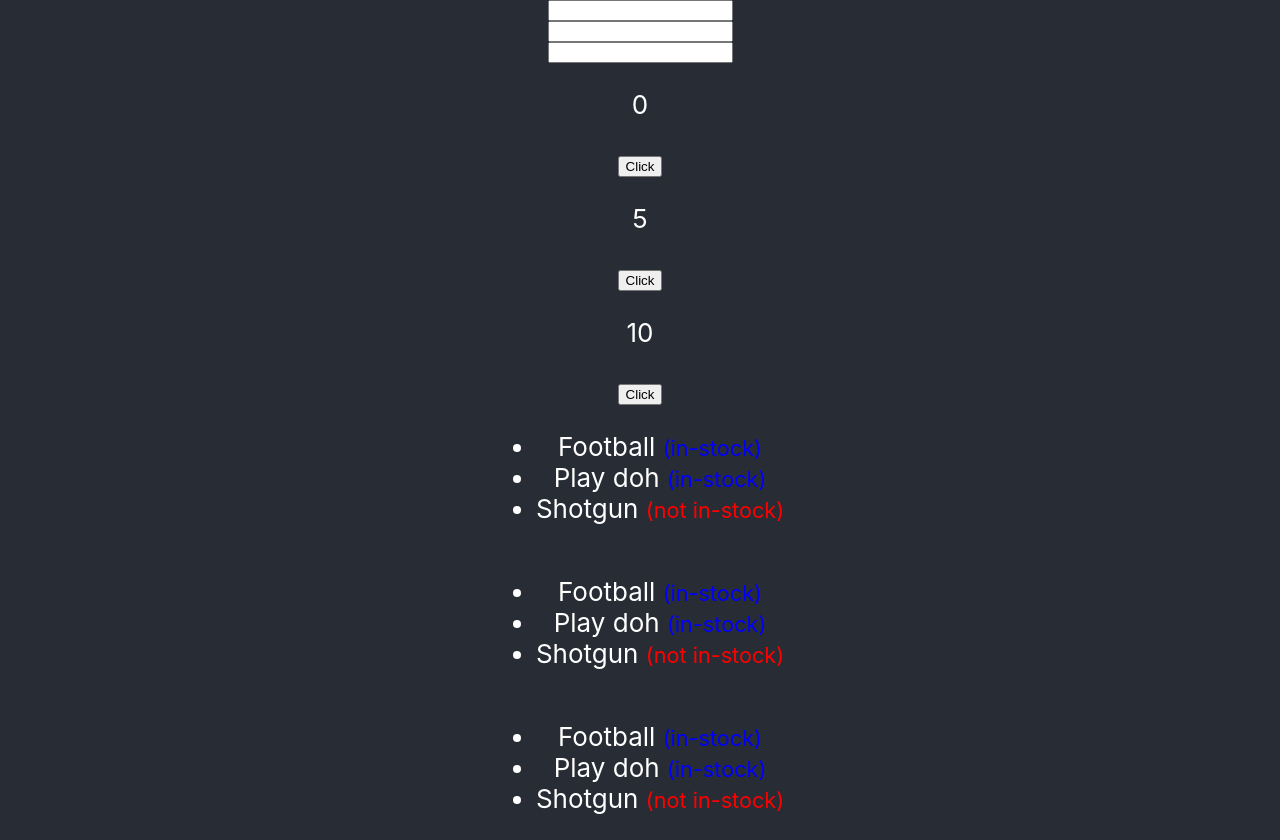
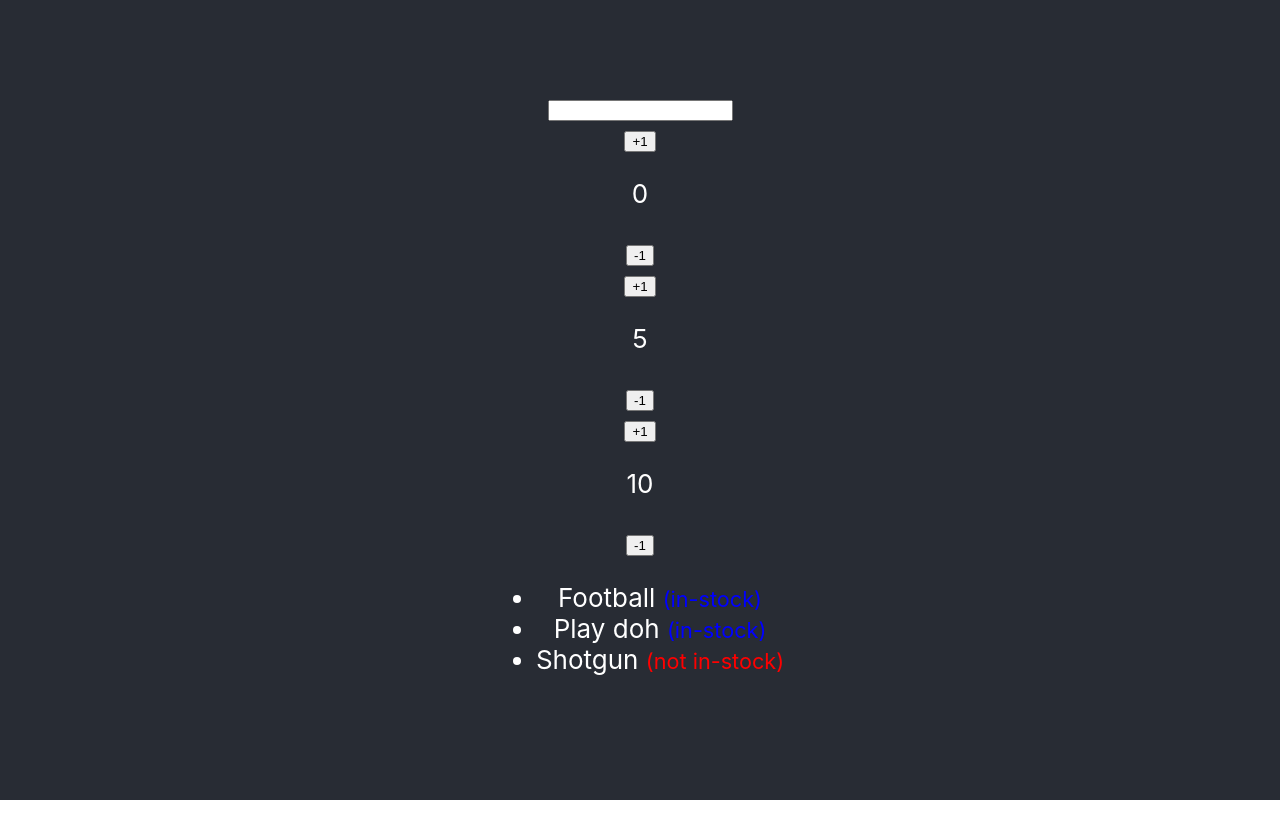
Before and after one commit to mkubera/jsr-26, a React (Create React App) app: page / in a window 1280 px wide. After the commit the page ends 800 px from the top, so only its background shows below. Built offline with nearby package versions, Linux system fonts and the light colour scheme.

Commit message:
Counter + useState

```diff
--- a/src/App.jsx
+++ b/src/App.jsx
@@ -10,8 +10,6 @@ const App = () => {
     // JSX
     <div className="App">
       <header className="App-header">
-        <Input onClickSendDataToParent={(e) => console.log(e.target.value)} />
-        <Input onClickSendDataToParent={(e) => console.log(e.target.value)} />
         <Input onClickSendDataToParent={(e) => console.log(e.target.value)} />
 
         <Counter
@@ -28,8 +26,6 @@ const App = () => {
         />
 
         <Products />
-        <Products />
-        <Products />
       </header>
     </div>
   );
--- a/src/components/Counter.jsx
+++ b/src/components/Counter.jsx
@@ -1,8 +1,17 @@
+import { useState } from "react";
+
 const Counter = ({ initialCounter, onClickSendDataToParent }) => {
+  const [count, setCount] = useState(initialCounter);
+  // const [name, setName] = useState("John");
+
+  const increment = () => setCount((state) => state + 1);
+  const decrement = () => setCount((state) => state - 1);
+
   return (
     <div>
-      <p>{initialCounter}</p>
-      <button onClick={onClickSendDataToParent}>Click</button>
+      <button onClick={increment}>+1</button>
+      <p>{count}</p>
+      <button onClick={decrement}>-1</button>
     </div>
   );
 };
```
